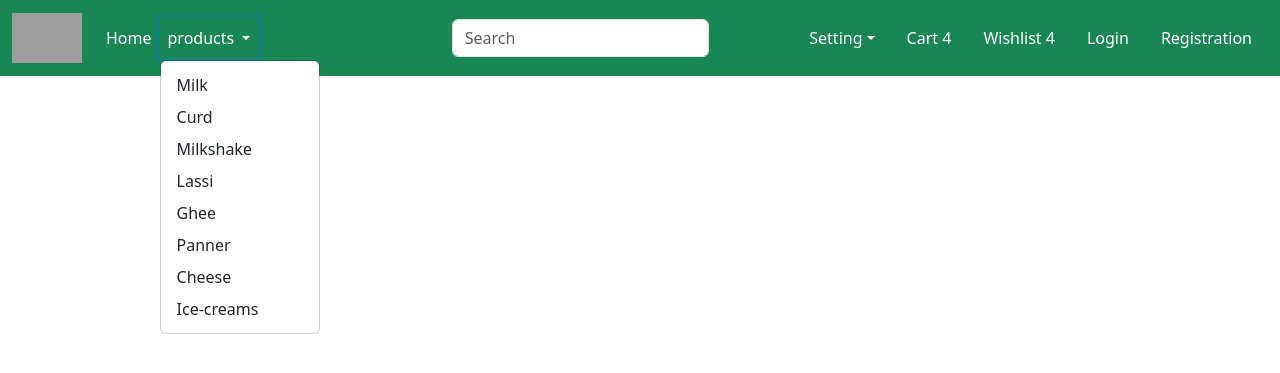
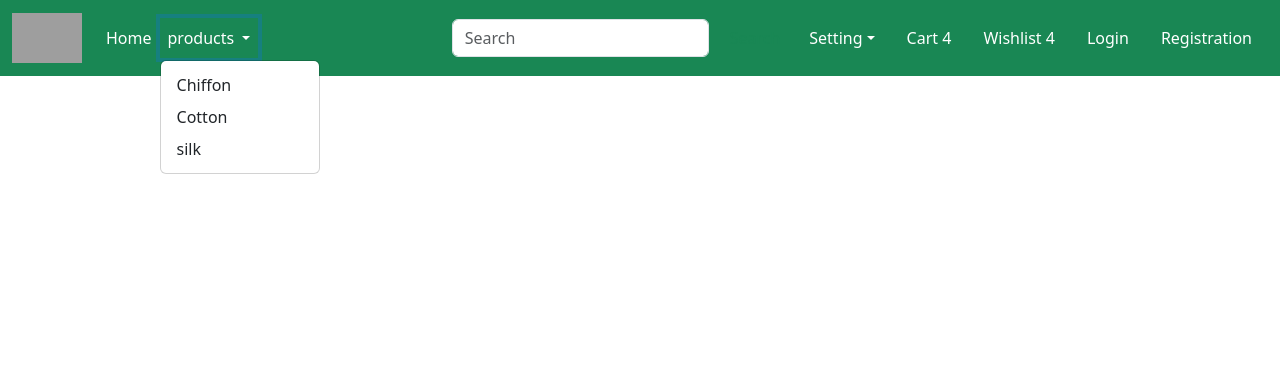
Before and after one commit to zainbmaged/parallel, a Django app: template front/template/app/base.html in a window 1280 px wide, after a click on "products". Shown: the top 373 px of the page. Run offline with Django 3.2, Linux system fonts and the light colour scheme; the template is opened without the code that fills it, so the values that code supplies are empty; grey boxes are pictures that could not be loaded.

Commit message:
Update base.html

```diff
--- a/front/template/app/base.html
+++ b/front/template/app/base.html
@@ -33,14 +33,9 @@
                   products
                 </a>
                 <ul class="dropdown-menu">
-                  <li><a class="dropdown-item" href="#">Milk</a></li>
-                  <li><a class="dropdown-item" href="#">Curd</a></li>
-                  <li><a class="dropdown-item" href="#">Milkshake</a></li>
-                  <li><a class="dropdown-item" href="#">Lassi</a></li>
-                  <li><a class="dropdown-item" href="#">Ghee</a></li>
-                  <li><a class="dropdown-item" href="#">Panner</a></li>
-                  <li><a class="dropdown-item" href="#">Cheese</a></li>
-                  <li><a class="dropdown-item" href="#">Ice-creams</a></li>
+                  <li><a class="dropdown-item" href="#">Chiffon</a></li>
+                  <li><a class="dropdown-item" href="#">Cotton</a></li>
+                  <li><a class="dropdown-item" href="#">silk</a></li>
                 </ul>
               </li>
 
```
